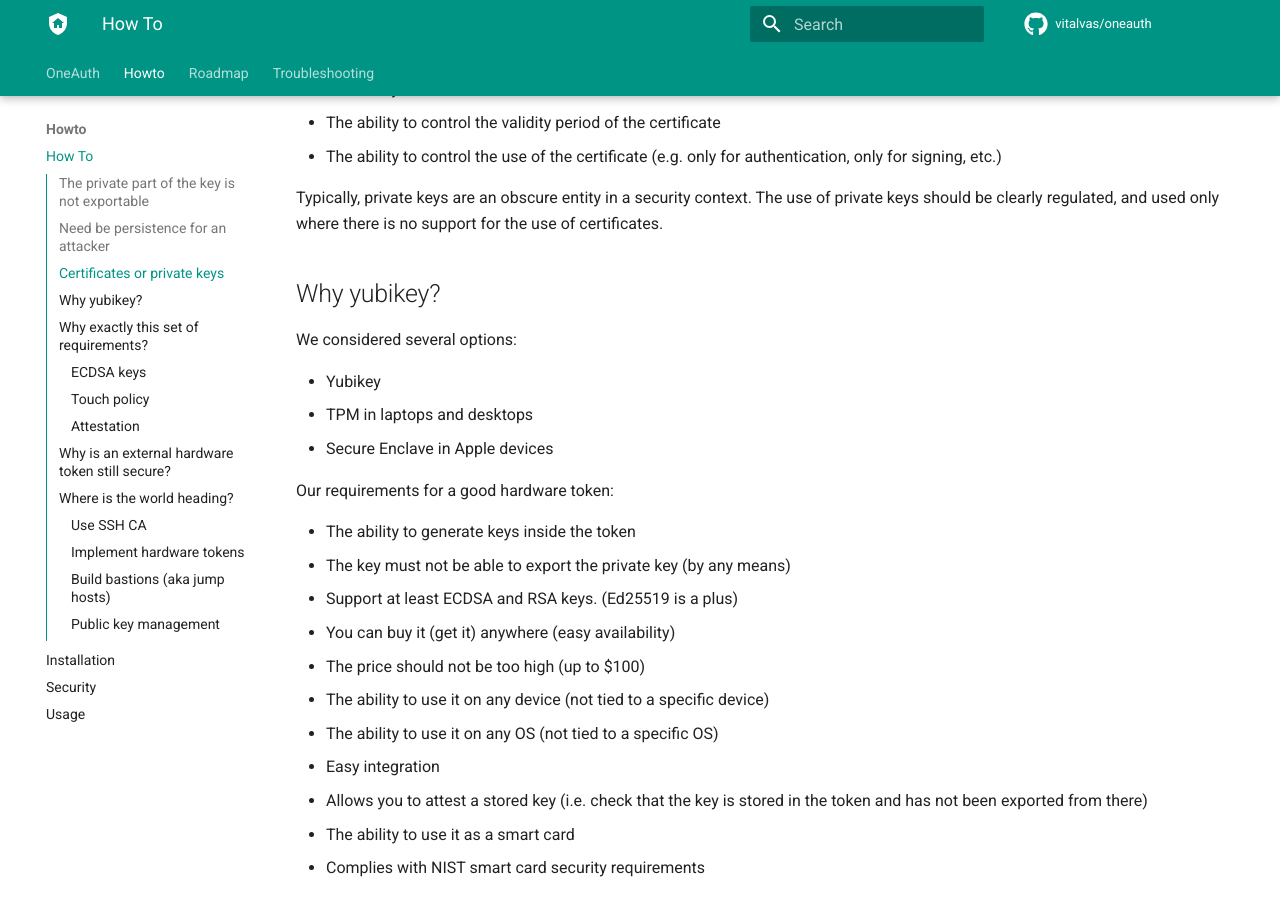
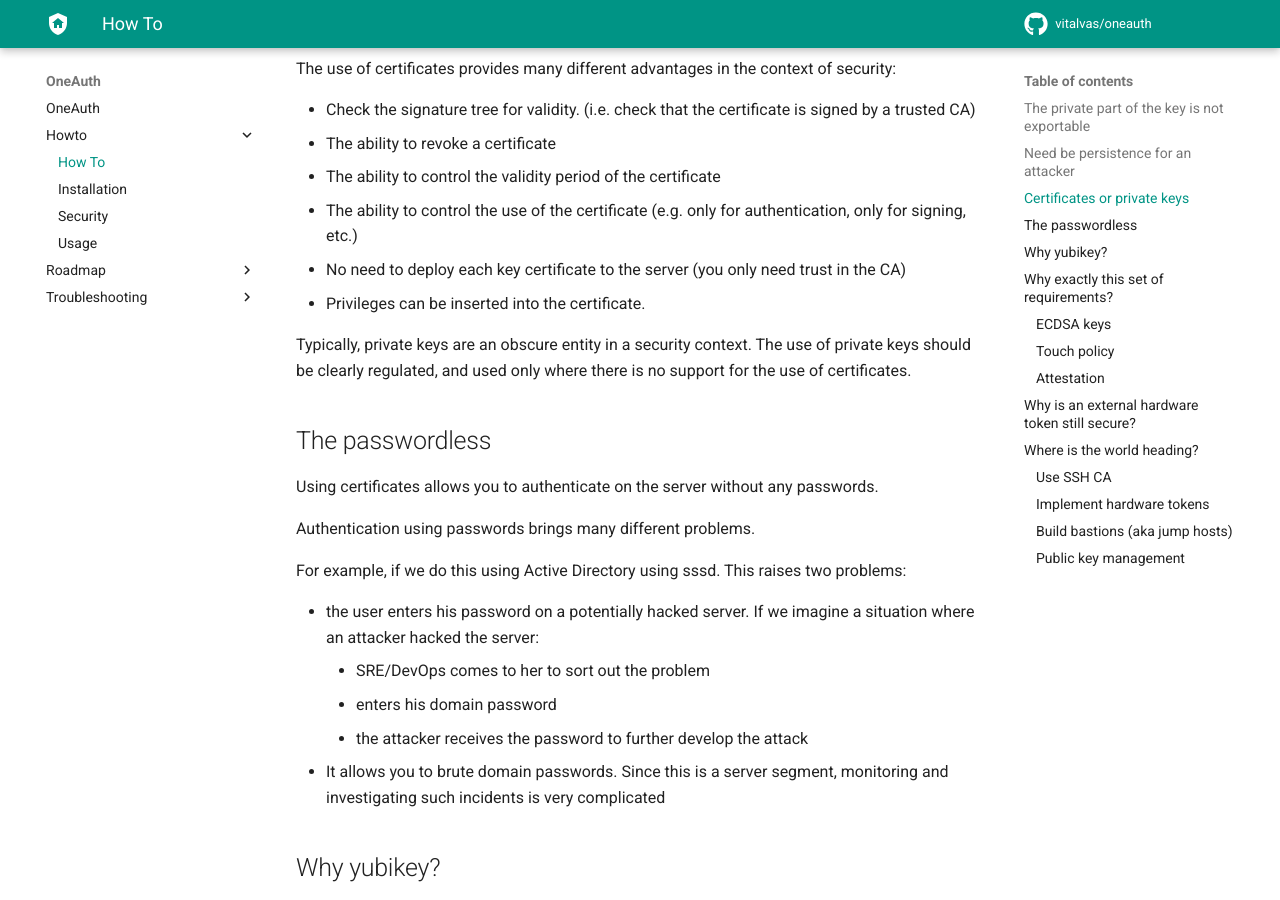
Before and after one commit to vitalvas/oneauth, an MkDocs documentation site: the page built from docs/docs/howto/index.md, in a window 1280 px wide and 900 px high, scrolled down 829 px. Built offline with MkDocs 1.6.1 and Material for MkDocs 9.7.7, drawn with Linux system fonts in a browser that asks for light colours; emoji names are drawn with the system emoji font; comment, search, counter and statistics services are not loaded.

Commit message:
feat(docs): add more to intro

```diff
--- a/docs/docs/howto/index.md
+++ b/docs/docs/howto/index.md
@@ -26,8 +26,24 @@ The use of certificates provides many different advantages in the context of sec
 * The ability to revoke a certificate
 * The ability to control the validity period of the certificate
 * The ability to control the use of the certificate (e.g. only for authentication, only for signing, etc.)
+* No need to deploy each key certificate to the server (you only need trust in the CA)
+* Privileges can be inserted into the certificate.
 
 Typically, private keys are an obscure entity in a security context. The use of private keys should be clearly regulated, and used only where there is no support for the use of certificates.
+
+## The passwordless
+
+Using certificates allows you to authenticate on the server without any passwords.
+
+Authentication using passwords brings many different problems.
+
+For example, if we do this using Active Directory using sssd. This raises two problems:
+
+* the user enters his password on a potentially hacked server. If we imagine a situation where an attacker hacked the server:
+    * SRE/DevOps comes to her to sort out the problem
+    * enters his domain password
+    * the attacker receives the password to further develop the attack
+* It allows you to brute domain passwords. Since this is a server segment, monitoring and investigating such incidents is very complicated
 
 ## Why yubikey?
 
--- a/docs/mkdocs.yml
+++ b/docs/mkdocs.yml
@@ -11,13 +11,6 @@ theme:
   icon:
     logo: material/shield-home
     repo: fontawesome/brands/github
-  features:
-    - header.autohide
-    - navigation.tabs
-    - navigation.tabs.sticky
-    - navigation.sections
-    - navigation.expand
-    - toc.integrate
   palette:
     primary: teal
 
@@ -31,3 +24,6 @@ markdown_extensions:
   - pymdownx.tasklist:
       custom_checkbox: true
   - pymdownx.emoji
+
+plugins:
+  - git-revision-date-localized
--- a/docs/requirements.txt
+++ b/docs/requirements.txt
@@ -1,5 +1,5 @@
 mkdocs
 mkdocs-plugin-tags
-mkdocs-git-revision-date-plugin
 mkdocs-material
 mkdocs-material-extensions
+mkdocs-git-revision-date-localized-plugin
```
Also changed, not shown: docs/docs/howto/security.md (+0 -8 lines), docs/docs/index.md (+4 -0 lines).
